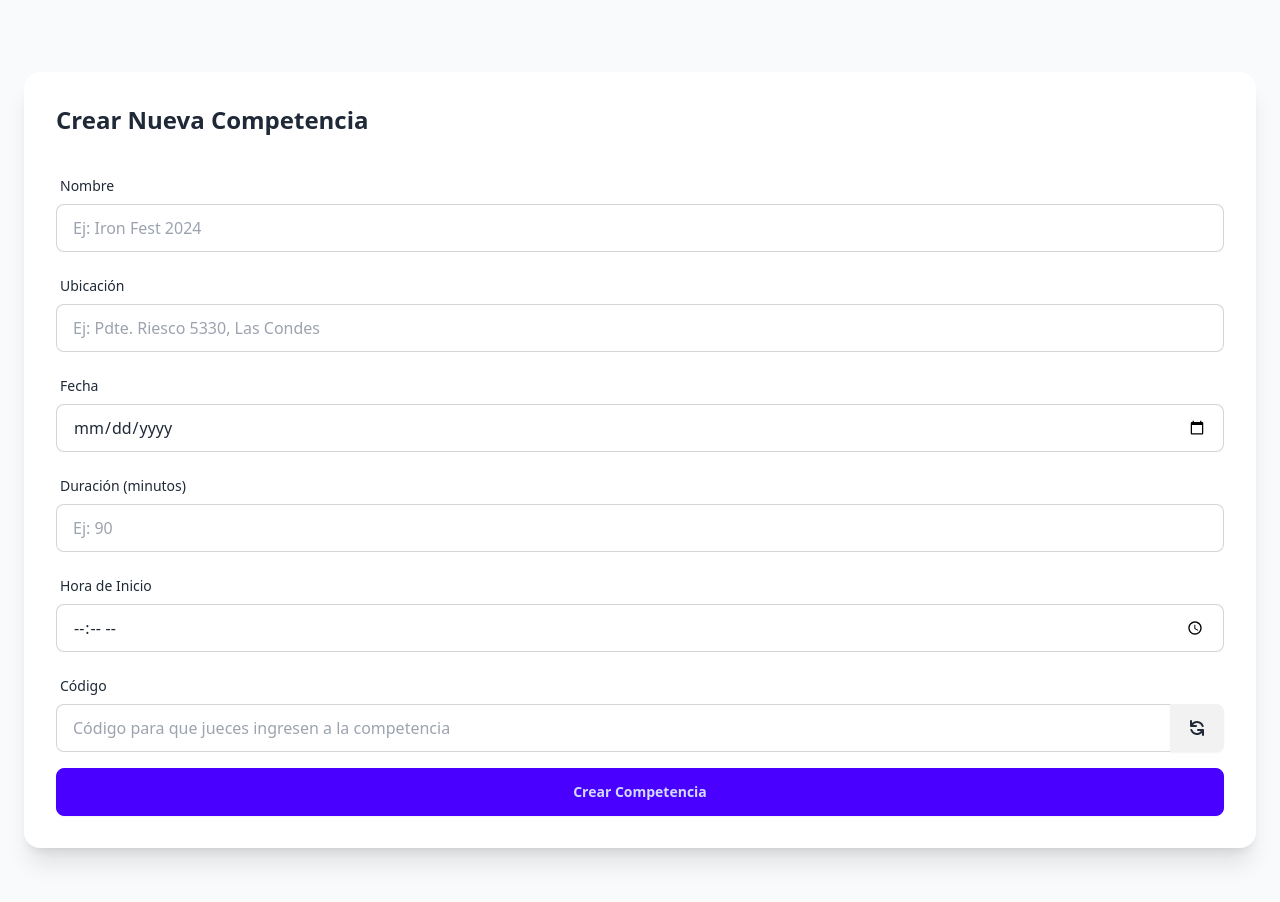
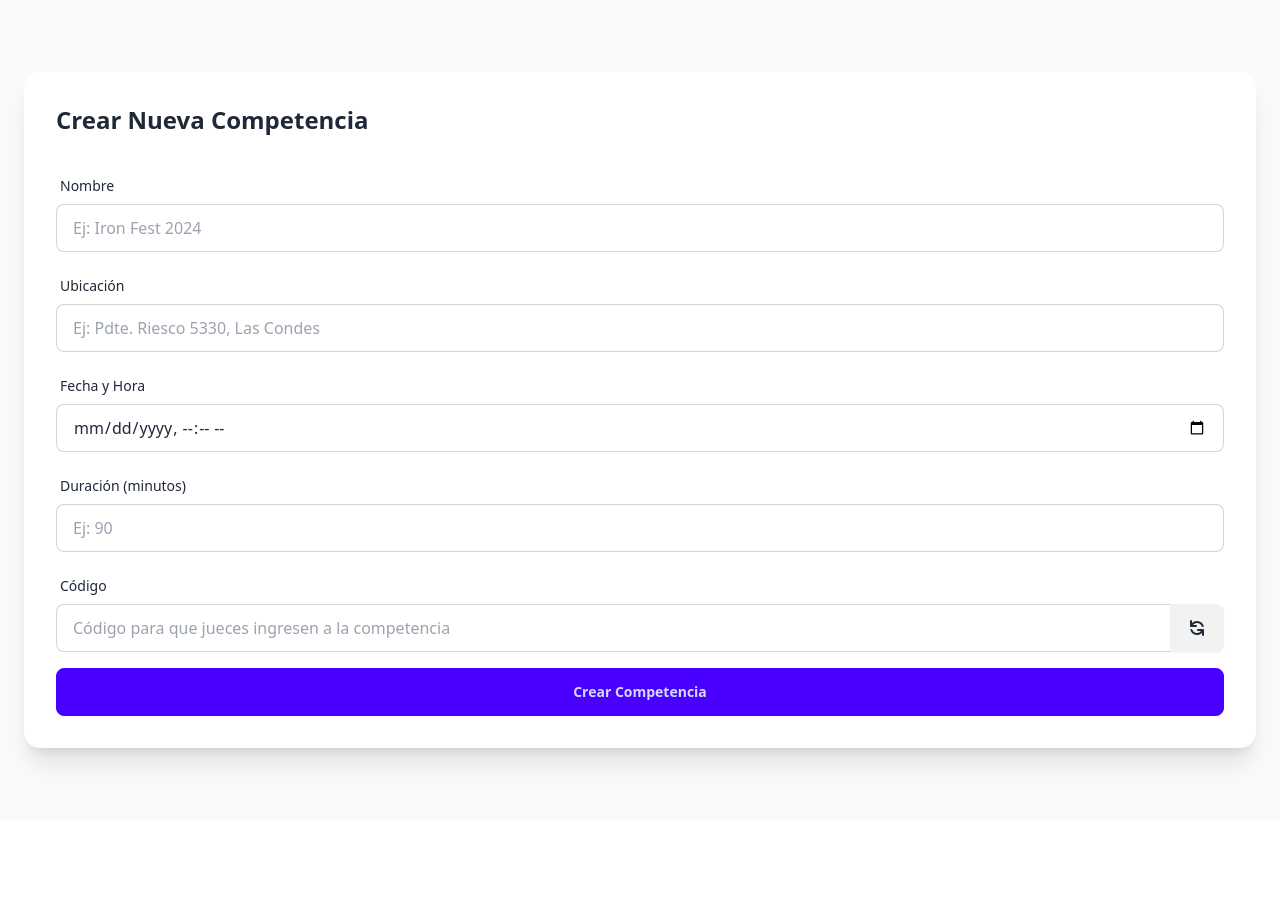
Before and after one commit to Bea2000/ClimbUp, a Next.js app: page /competitions/new in a window 1280 px wide. Shown: the top 902 px of the page. After the commit the page ends 820 px from the top, so only its background shows below. Built offline with nearby package versions, Linux system fonts and the light colour scheme.

Commit message:
modificar schema para que startTime pueda ser null

```diff
--- a/src/app/api/competitions/route.ts
+++ b/src/app/api/competitions/route.ts
@@ -7,11 +7,6 @@ export async function POST(request: Request) {
   try {
     const body = await request.json();
 
-    // Convertir los strings de fecha y hora a un objeto Date
-    const dateStr = body.date;
-    const timeStr = body.startTime;
-    const startTime = new Date(`${dateStr}T${timeStr}`);
-
     const competition = await prisma.competition.create({
       data: {
         code: body.code,
@@ -19,9 +14,9 @@ export async function POST(request: Request) {
         location: body.location,
         date: new Date(body.date),
         duration: parseInt(body.duration),
-        startTime: startTime,
-        // Por ahora, hardcodeamos el organizerId como 1
-        // TODO: Implementar autenticación y obtener el organizerId del usuario actual
+        startTime: null, // startTime will be set later
+        // For now, we are hardcoding the organizerId as 1
+        // TODO: Implement authentication and get the organizerId of the current user
         organizerId: 1,
       },
     });
--- a/src/app/competitions/components/CompetitionForm.tsx
+++ b/src/app/competitions/components/CompetitionForm.tsx
@@ -7,16 +7,15 @@ import { CompetitionSchema, type CompetitionFormData } from '../schemas/competit
 import { z } from 'zod';
 
 export default function CompetitionForm() {
-  const [formData, setFormData] = useState<CompetitionFormData>({
+  const [formData, setFormData] = useState<Omit<CompetitionFormData, 'startTime'>>({
     code: '',
     name: '',
     location: '',
     date: '',
     duration: 0,
-    startTime: '',
   });
 
-  const [errors, setErrors] = useState<Partial<Record<keyof CompetitionFormData, string>>>({});
+  const [errors, setErrors] = useState<Partial<Record<keyof Omit<CompetitionFormData, 'startTime'>, string>>>({});
 
   const generateRandomCode = () => {
     const newCode = Math.floor(100000 + Math.random() * 900000).toString();
@@ -28,9 +27,9 @@ export default function CompetitionForm() {
     setErrors(prev => ({ ...prev, code: undefined }));
   };
 
-  const validateField = (name: keyof CompetitionFormData, value: string | number) => {
+  const validateField = (name: keyof Omit<CompetitionFormData, 'startTime'>, value: string | number) => {
     try {
-      CompetitionSchema.shape[name].parse(value);
+      CompetitionSchema.omit({ startTime: true }).shape[name].parse(value);
       setErrors(prev => ({ ...prev, [name]: undefined }));
       return true;
     } catch (error) {
@@ -47,14 +46,14 @@ export default function CompetitionForm() {
 
     try {
       // Validar todos los campos
-      const validatedData = CompetitionSchema.parse(formData);
+      const validatedData = CompetitionSchema.omit({ startTime: true }).parse(formData);
 
       const response = await fetch('/api/competitions', {
         method: 'POST',
         headers: {
           'Content-Type': 'application/json',
         },
-        body: JSON.stringify(validatedData),
+        body: JSON.stringify({ ...validatedData, startTime: null }),
       });
 
       if (!response.ok) {
@@ -70,7 +69,6 @@ export default function CompetitionForm() {
         location: '',
         date: '',
         duration: 0,
-        startTime: '',
       });
     } catch (err) {
       if (err instanceof z.ZodError) {
@@ -99,7 +97,7 @@ export default function CompetitionForm() {
     }));
 
     // Validar el campo cuando cambia
-    validateField(name as keyof CompetitionFormData, newValue);
+    validateField(name as keyof Omit<CompetitionFormData, 'startTime'>, newValue);
   };
 
   return (
@@ -153,10 +151,10 @@ export default function CompetitionForm() {
 
             <div className="form-control">
               <label className="label">
-                <span className="label-text">Fecha</span>
+                <span className="label-text">Fecha y Hora</span>
               </label>
               <input
-                type="date"
+                type="datetime-local"
                 id="date"
                 name="date"
                 value={formData.date}
@@ -190,26 +188,6 @@ export default function CompetitionForm() {
               {errors.duration && (
                 <label className="label">
                   <span className="label-text-alt text-error">{errors.duration}</span>
-                </label>
-              )}
-            </div>
-
-            <div className="form-control">
-              <label className="label">
-                <span className="label-text">Hora de Inicio</span>
-              </label>
-              <input
-                type="time"
-                id="startTime"
-                name="startTime"
-                value={formData.startTime}
-                onChange={handleChange}
-                className={`input input-bordered w-full ${errors.startTime ? 'input-error' : ''}`}
-                required
-              />
-              {errors.startTime && (
-                <label className="label">
-                  <span className="label-text-alt text-error">{errors.startTime}</span>
                 </label>
               )}
             </div>
--- a/src/app/competitions/schemas/competition.ts
+++ b/src/app/competitions/schemas/competition.ts
@@ -11,14 +11,16 @@ export const CompetitionSchema = z.object({
     .min(5, "La ubicación debe tener al menos 5 caracteres")
     .max(200, "La ubicación no puede exceder 200 caracteres"),
   date: z.string()
-    .refine(date => new Date(date) > new Date(), {
-      message: "La fecha debe ser futura"
+    .refine(date => {
+      const eventDate = new Date(date);
+      return !isNaN(eventDate.getTime()) && eventDate > new Date();
+    }, {
+      message: "La fecha y hora deben ser futuras"
     }),
   duration: z.number()
     .min(30, "La duración mínima es 30 minutos")
     .max(480, "La duración máxima es 8 horas"),
-  startTime: z.string()
-    .min(1, "La hora de inicio es requerida")
+  startTime: z.string().nullable().optional()
 });
 
 export type CompetitionFormData = z.infer<typeof CompetitionSchema>;
```
Also changed, not shown: 2 other files (tests, documents, lock files or other folders).
